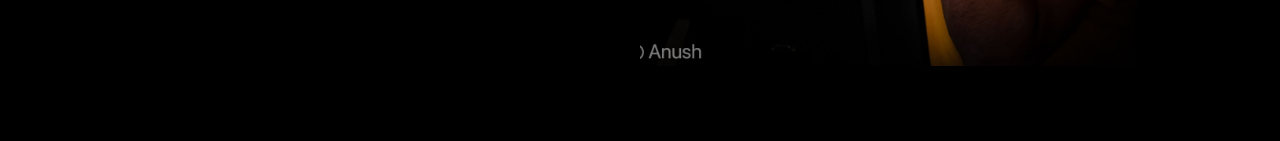
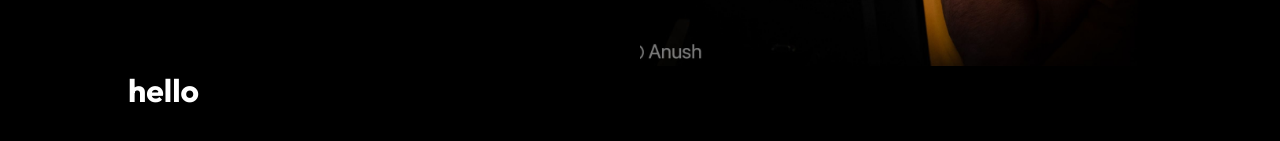
Before and after one commit to SAZZADHOSSAIN111/sazzadhossain.net, a plain HTML site: page index.html in a window 1280 px wide. Shown: the part 567-708 px from the top of the page. Drawn offline with Linux system fonts and the light colour scheme.

Commit message:
first commit

```diff
--- a/index.html
+++ b/index.html
@@ -39,6 +39,10 @@
             <img src="images/hero-image.png" alt="">
         </div>
 
+        <div>
+            <h1 style="color: white;">hello</h1>
+        </div>
+
     </div>
 </body>
 </html>
```
